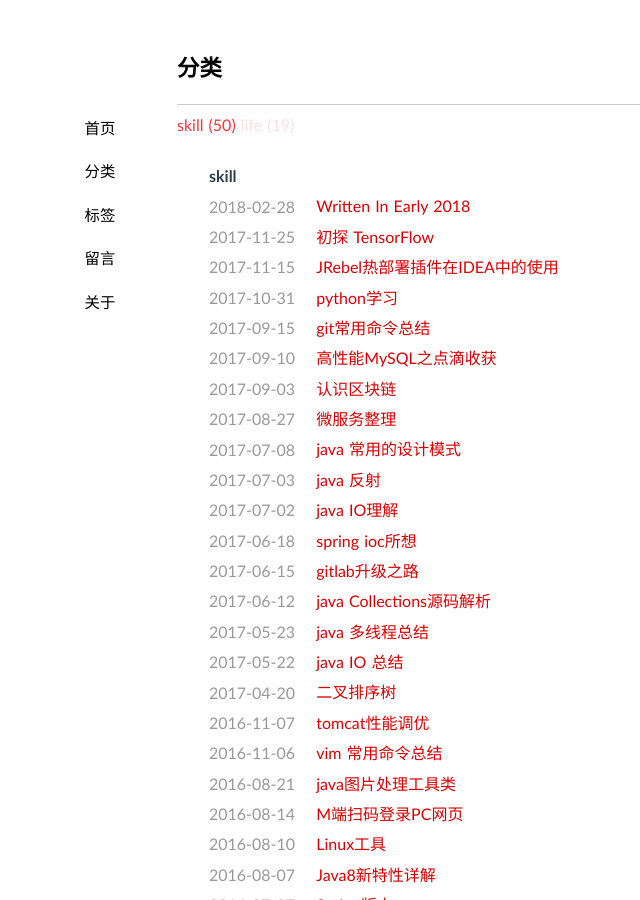
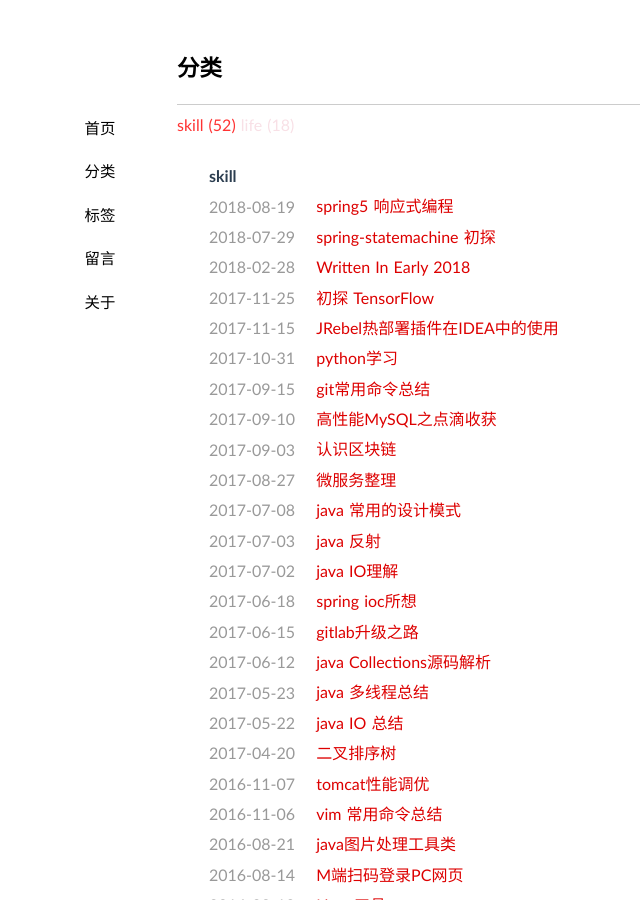
Before and after one commit to jeizas/jeizas.github.io, a Jekyll site: the page built from categories/index.md, in a window 1280 px wide and 900 px high. Shown: the whole window, without its empty margins (38-678 px from the left). Built offline with Jekyll 4.4.1, drawn with Linux system fonts in a browser that asks for light colours; nearby versions of some CDN libraries; comment, search, counter and statistics services are not loaded; some of the changed text lies outside the part shown.

Commit message:
modified:   _posts/2018-07-29-spring_statemachine_first_eye.md 	new file:   _posts/2018-08-19-spring_reactor.md

```diff
--- /dev/null
+++ b/_posts/2018-08-19-spring_reactor.md
@@ -0,0 +1,9 @@
+---
+layout: post
+title: "spring5 响应式编程"
+date: 2018-08-19 03:10
+categories: [skill]
+tags: java
+---
+
+### Spring5 响应式编程调研
```
Also changed, not shown: _posts/2018-07-29-spring_statemachine_first_eye.md (+2 -2 lines).
